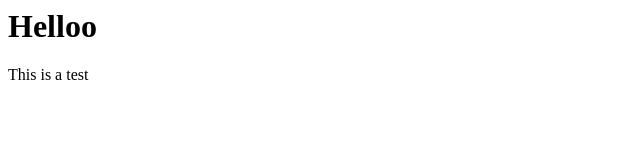
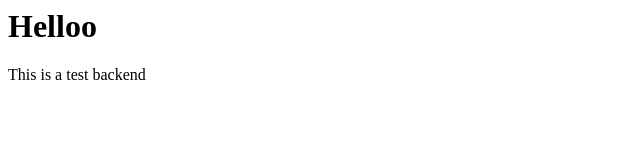
Before and after one commit to mehmetciftciusa/test, a plain HTML site: page index.html in a window 1280 px wide. Shown: the full height of the page, 0-640 px from the left. Drawn offline with Linux system fonts and the light colour scheme.

Commit message:
new test backend

```diff
--- a/index.html
+++ b/index.html
@@ -4,6 +4,6 @@
     </title>
     <body>
         <h1>Helloo</h1>
-        <p>This is a test</p>
+        <p>This is a test backend</p>
     </body>
 </html>
```
